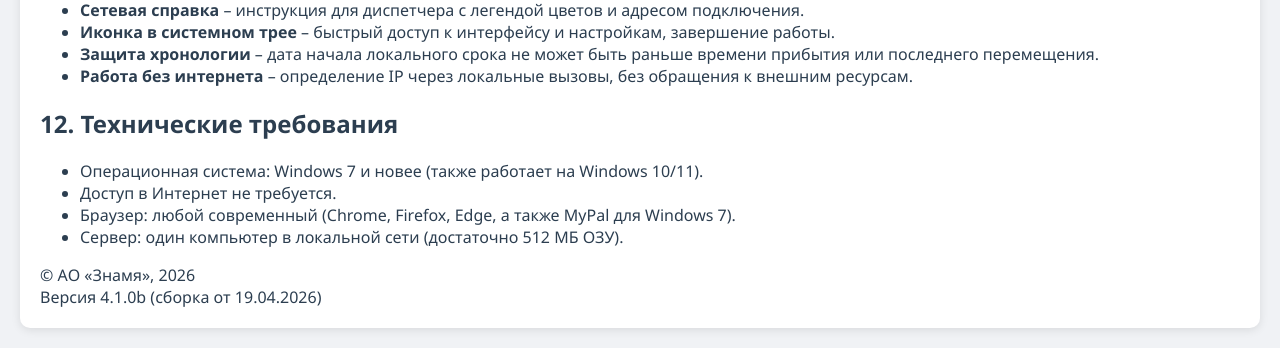
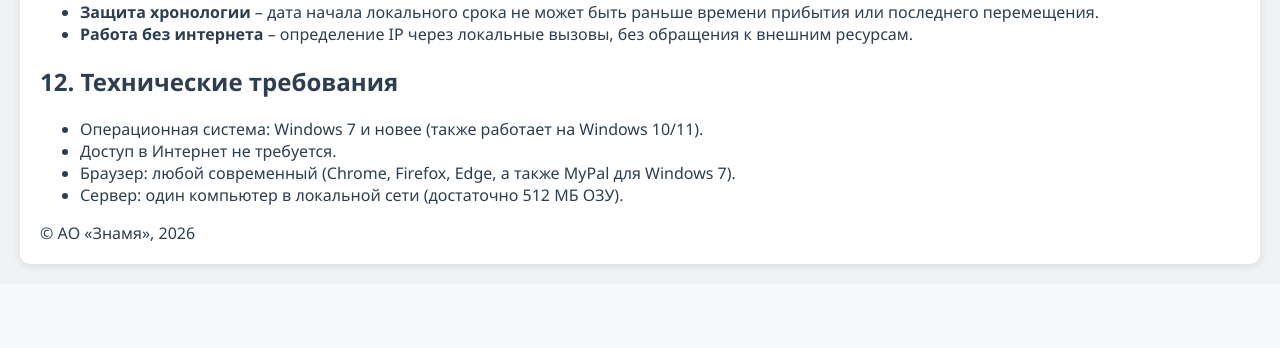
Before and after one commit to Dykus/railway-dispatcher, a Python web app: template app/templates/about.html in a window 1280 px wide. Shown: the part 3668-4016 px from the top of the page. After the commit the page ends 3938 px from the top, so only its background shows below. Run offline with Jinja, Linux system fonts and the light colour scheme; the template is opened without the code that fills it, so the values that code supplies are empty.

Commit message:
Update about.html

```diff
--- a/app/templates/about.html
+++ b/app/templates/about.html
@@ -20,7 +20,6 @@
         <div class="nav-buttons"></div>
     </div>
     <h1>🚂 Информационная система «ЖД Диспетчерская»</h1>
-    <p><strong>Версия 4.1.0b</strong> – полностью автономное решение для диспетчерского учёта движения железнодорожных вагонов.</p>
 
     <h2>1. Общие сведения</h2>
     <p>Система предназначена для автоматизации учёта и контроля движения вагонов на промышленных путях предприятия. Обеспечивает:</p>
@@ -187,8 +186,7 @@
     </ul>
 
     <div class="version">
-        © АО «Знамя», 2026<br>
-        Версия 4.1.0b (сборка от 19.04.2026)
+        © АО «Знамя», 2026
     </div>
 </div>
 <script src="{{ url_for('static', filename='js/main.js') }}"></script>
```
